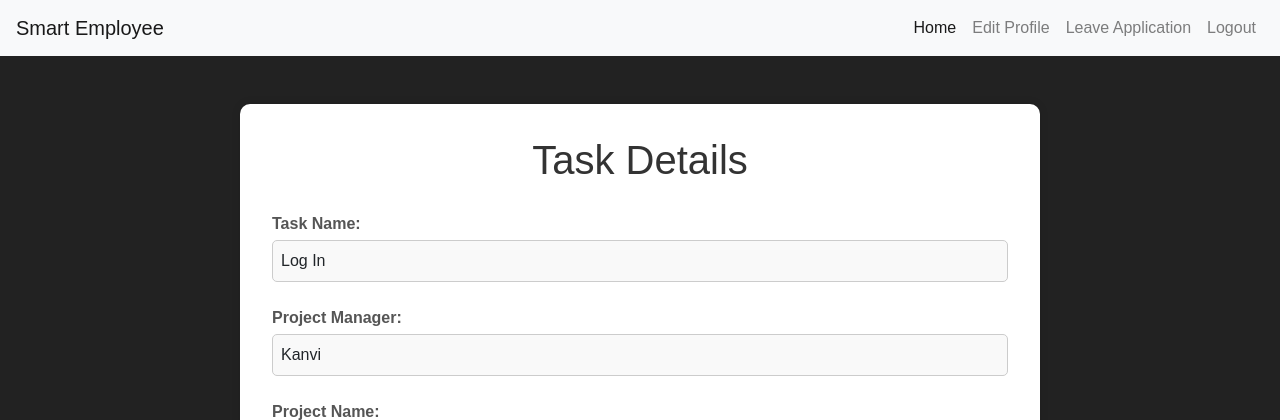
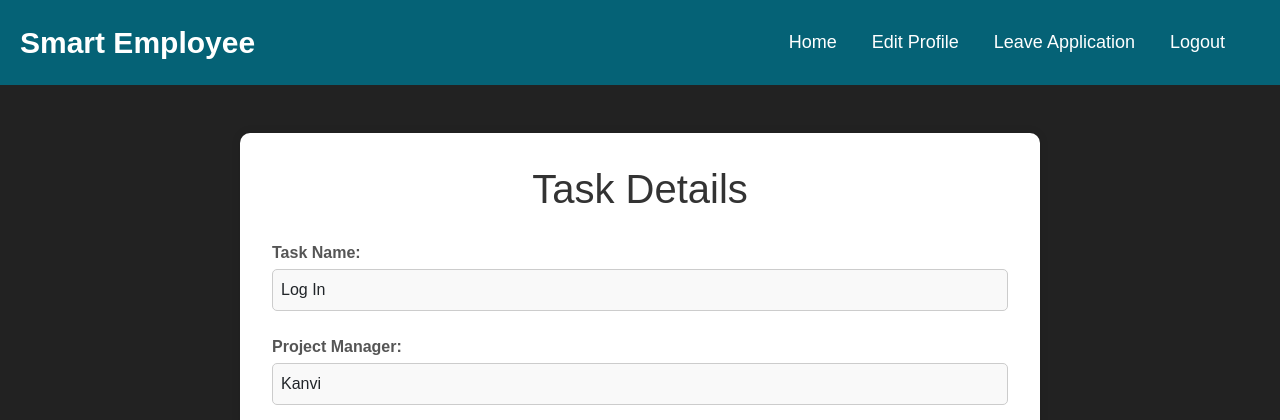
Before and after one commit to akhiltabraham5797/smart-employee, a PHP site: page /Task_Details.php in a window 1280 px wide. Shown: the top 420 px of the page. Run offline with PHP 8.4, Linux system fonts and the light colour scheme; data comes from the database, SQL or seed files in the repository; data that the repository does not hold is empty.

Commit message:
Feedbacks updated

```diff
--- a/Task_Details.php
+++ b/Task_Details.php
@@ -49,14 +49,14 @@ if ($_SERVER["REQUEST_METHOD"] == "POST") {
 </head>
 <body class="index-page">
 <header>
-  <nav class="navbar navbar-light bg-light">
-    <a class="navbar-brand" href="#">Smart Employee</a>
+  <nav class="navigation">
+    <a class="navigation-logo" href="#">Smart Employee</a>
     <div>
-      <div class="navbar-nav flex-row">
-        <a class="nav-item nav-link active px-2" href="employee-dashboard.php">Home <span class="sr-only">(current)</span></a>
-        <a class="nav-item nav-link px-2" href="userProfile.php?id=<?php echo $prof_details['user_id']; ?>">Edit Profile</a>
-        <a class="nav-item nav-link px-2" href="Leave_Application.php?id=<?php echo $prof_details['user_id']; ?>">Leave Application</a>
-        <a class="nav-item nav-link px-2" href="logout.php">Logout</a>
+      <div class="navigation-cont">
+        <a class="navigation-link" href="employee-dashboard.php">Home</a>
+        <a class="navigation-link" href="edit_profile.php">Edit Profile</a>
+        <a class="navigation-link" href="Leave_Application.php">Leave Application</a>
+        <a class="navigation-link" href="logout.php">Logout</a>
       </div>
     </div>
   </nav>
--- a/employee-dashboard.php
+++ b/employee-dashboard.php
@@ -18,7 +18,7 @@ if(isset($_SESSION['user_id'])) {
   <link rel="stylesheet" href="assets/css/style.css">
 </head>
 <?php
-  $profile_data = $pdo->prepare("SELECT * FROM users WHERE user_id=$emp_id");
+  $profile_data = $pdo->prepare("SELECT * FROM users WHERE user_id= $emp_id");
   $profile_data->execute();
   if ($prof_details = $profile_data->fetch(PDO::FETCH_ASSOC)) {
   ?>
```
